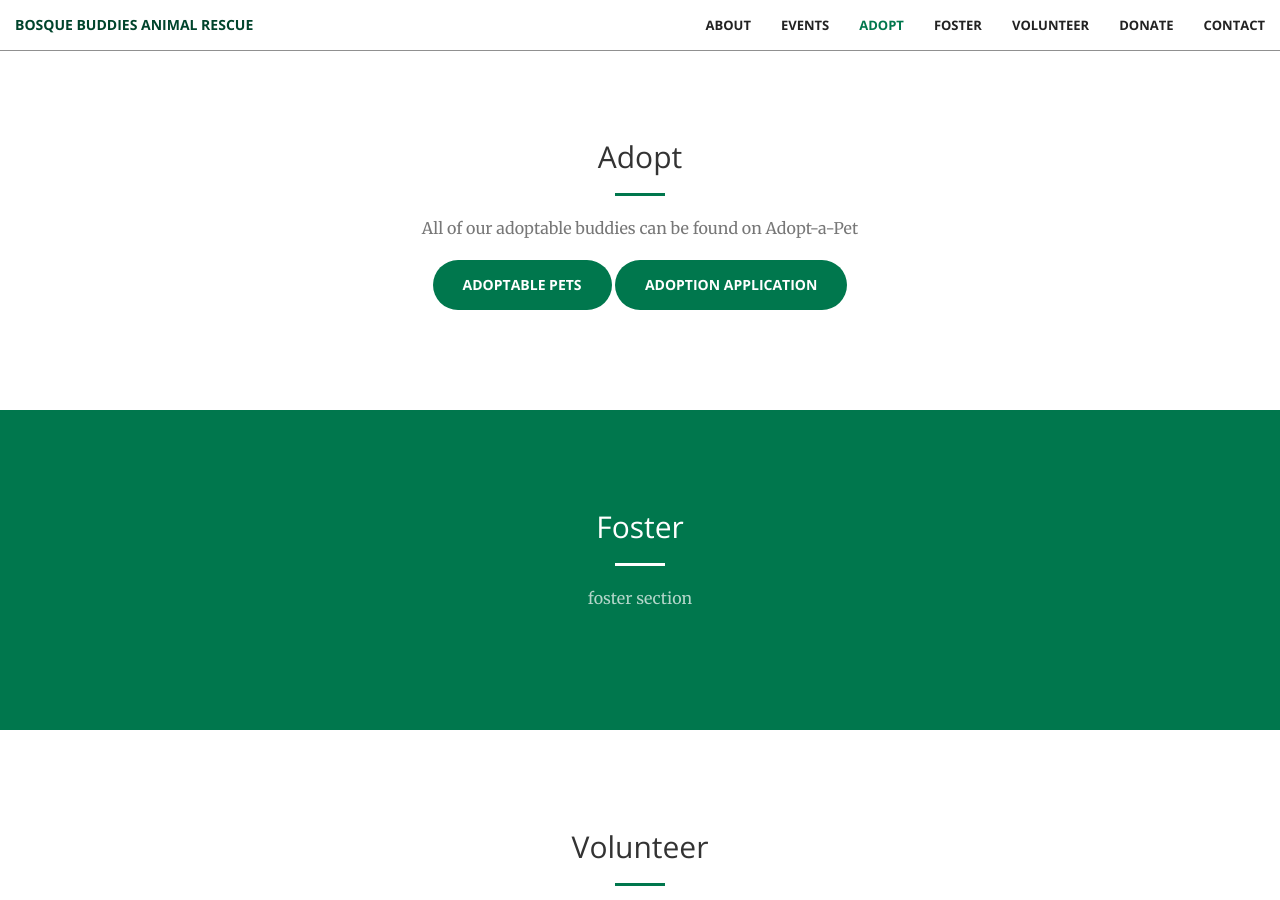
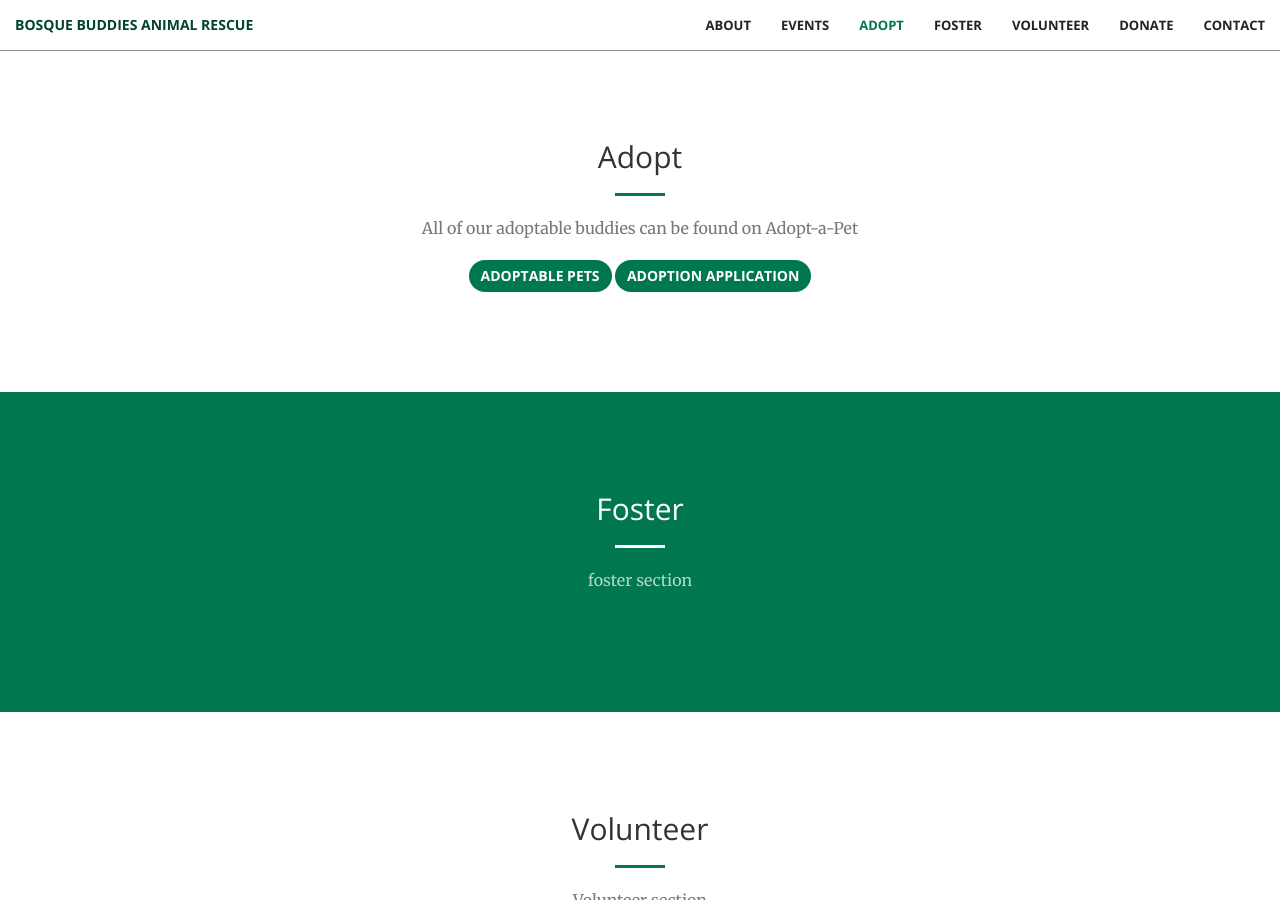
Before and after one commit to bbanimalrescue/bbanimalrescue.github.io, a Jekyll site: the page built from index.html, in a window 1280 px wide and 900 px high, scrolled down 2125 px. Built offline with Jekyll 4.4.1, drawn with Linux system fonts in a browser that asks for light colours.

Commit message:
Shrink adoption buttons

```diff
--- a/_includes/adopt.html
+++ b/_includes/adopt.html
@@ -5,8 +5,8 @@
                 <h2 class="section-heading">Adopt</h2>
                 <hr>
                 <p class="text-muted">All of our adoptable buddies can be found on Adopt-a-Pet</p>
-                <a href="#" class="btn btn-primary btn-xl page-scroll">Adoptable Pets</a>
-                <a href="#" class="btn btn-primary btn-xl page-scroll">Adoption Application</a>
+                <a href="#" class="btn btn-primary btn-m page-scroll">Adoptable Pets</a>
+                <a href="#" class="btn btn-primary btn-m page-scroll">Adoption Application</a>
             </div>
         </div>
     </div>
```
